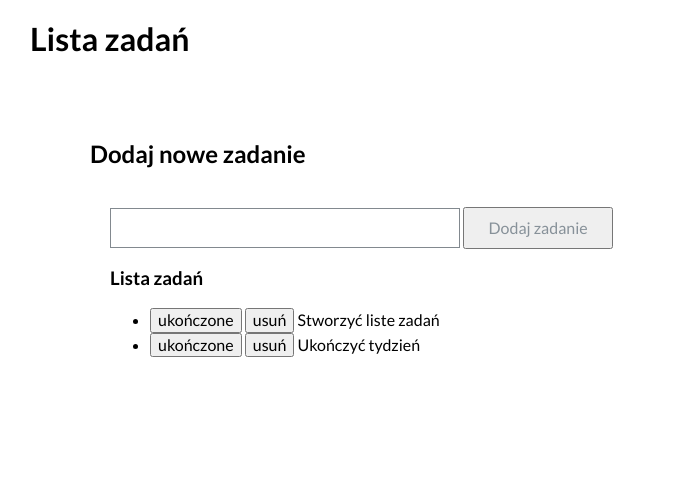
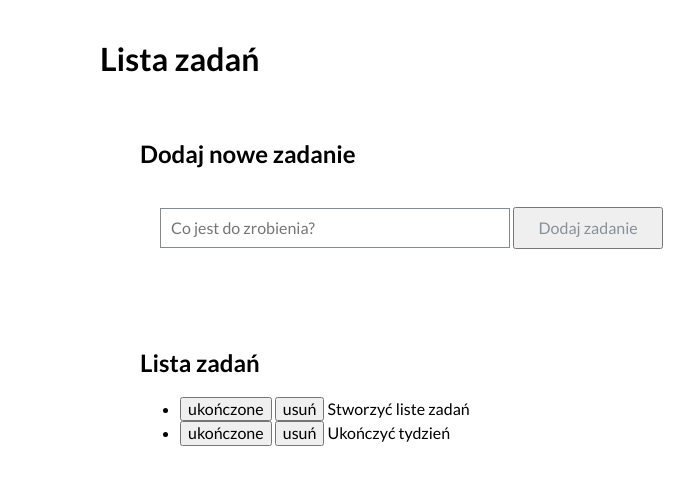
Before and after one commit to LeszekM12/todolist, a plain HTML site: page index.html in a window 1280 px wide. Shown: the whole page, without its empty margins (110-804 px from the left). Drawn offline with nearby package versions, Linux system fonts and the light colour scheme.

Commit message:
css container added

```diff
--- /dev/null
+++ b/css/container.css
@@ -0,0 +1,6 @@
+.container {
+    max-width: 900px;
+    padding: 20px;
+    margin: 0 auto;
+    overflow-wrap: anywhere;
+}
--- a/css/form.css
+++ b/css/form.css
@@ -1,4 +1,4 @@
-.form__field {
+.form__input {
     border: 1px solid;
     padding: 10px;
     width: 100%;
--- a/css/section.css
+++ b/css/section.css
@@ -1,6 +1,6 @@
 .section {
     margin: 20px;
-    padding: 40px;
+    padding: 20px;
     flex-basis: 400px;
 }
 
--- a/index.html
+++ b/index.html
@@ -6,6 +6,7 @@
     <link href="css/form.css" rel="stylesheet" />
     <link href="css/section.css" rel="stylesheet" />
     <link href="css/header.css" rel="stylesheet" />
+    <link href="css/container.css" rel="stylesheet" />
     <meta charset="UTF-8" />
     <meta name="viewport" content="width=device-width, initial-scale=1.0" />
     <script defer src="js/script.js"></script>
@@ -24,16 +25,25 @@
     <title>To do list</title>
   </head>
   <body class="body">
-    <main>
+    <main class="container">
       <h1 class="header">Lista zadań</h1>
       <section class="section">
         <h2 class="section__header">Dodaj nowe zadanie</h2>
         <div class="section__body">
           <form class="js-form">
-            <input class="form__field js-newTask" />
+            <input
+              class="form__input js-newTask"
+              placeholder="Co jest do zrobienia?"
+            />
             <button class="form__button">Dodaj zadanie</button>
           </form>
-          <h3>Lista zadań</h3>
+        </div>
+      </section>
+      <section class="section">
+        <header class="section__header">
+          <h2>Lista zadań</h2>
+        </header>
+        <div>
           <ul class="js-tasks"></ul>
         </div>
       </section>
```
